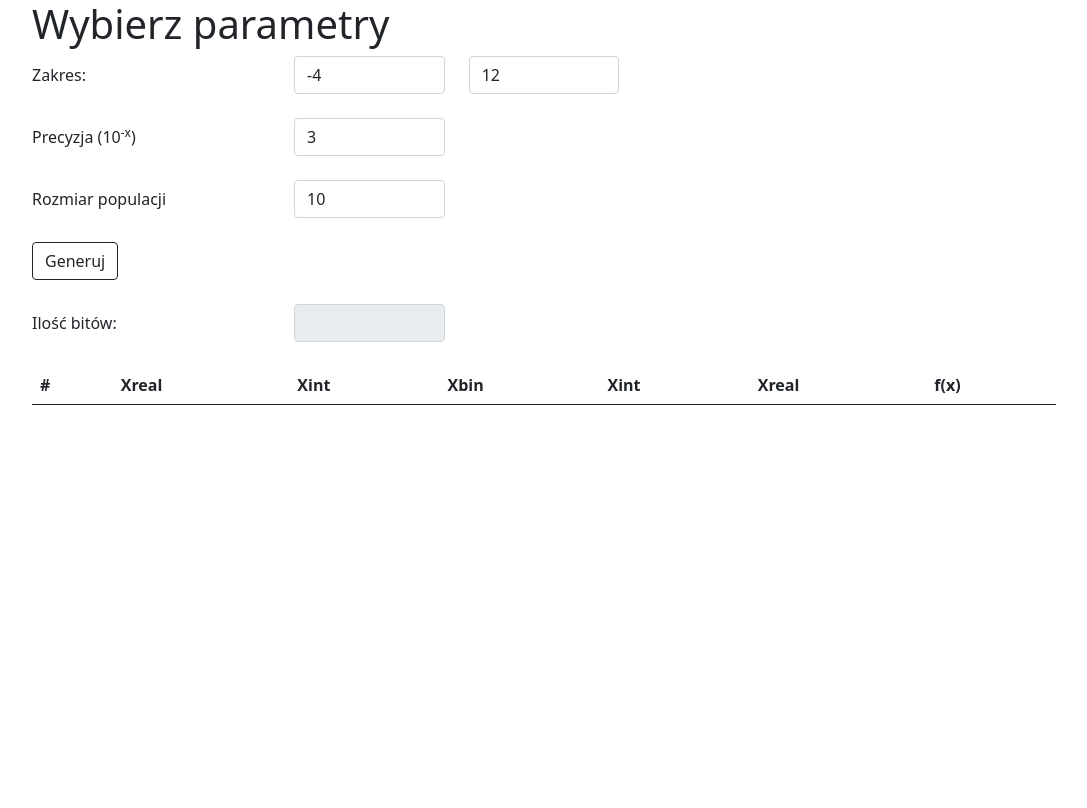
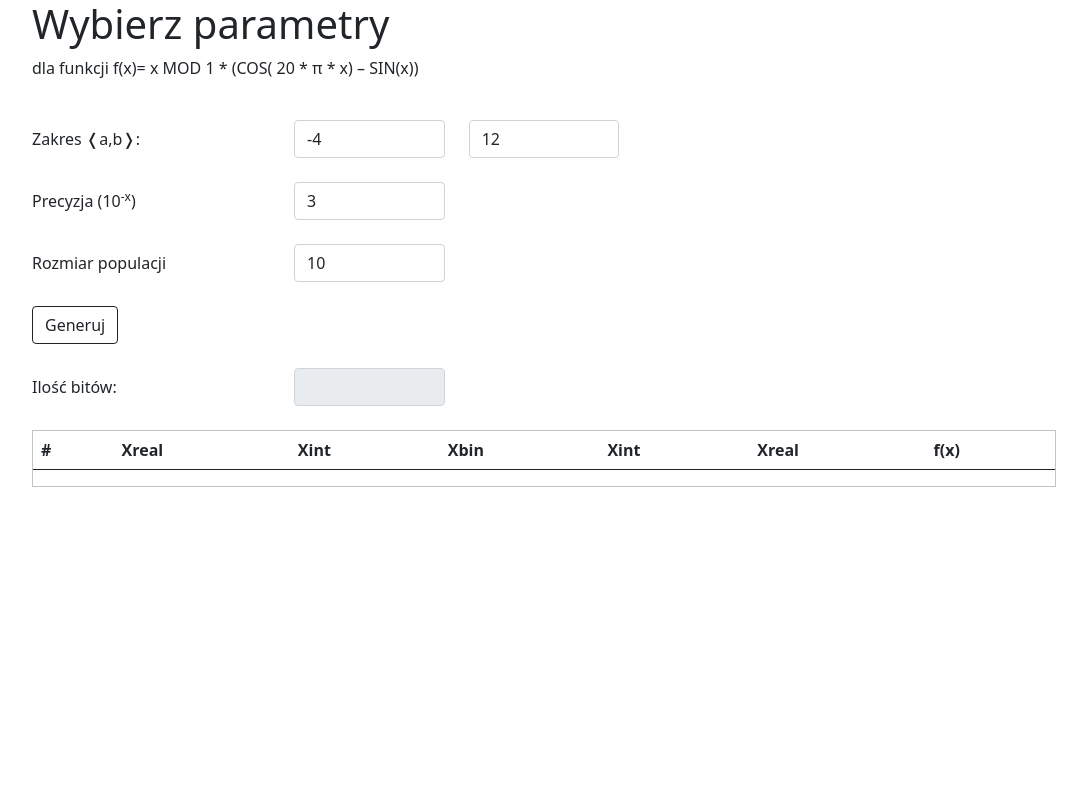
Before and after one commit to bigboyTaysh/genalgorithm, a Django app: page / in a window 1280 px wide. Shown: the whole page, without its empty margins (96-1183 px from the left). Before the commit the page ends 405 px from the top, so only its background shows below. Run offline with Django 3.2, Linux system fonts and the light colour scheme; lists and menus that the app fills with data are empty.

Commit message:
view of index

```diff
--- a/genapp/modules.py
+++ b/genapp/modules.py
@@ -28,6 +28,9 @@ def func(real, precision):
     format_str = '%.' + str(precision) + 'f'
     fraction, integer = math.modf(real)
     fx = fraction * (math.cos(20 * Decimal(math.pi) * real) - math.sin(real))
+    if (fx == '-0.0'):
+        fx = '0.0'
+
     return format(format_str % fx)
 
 def get_individual(rangeA, rangeB, precision, power):
--- a/genapp/static/main.css
+++ b/genapp/static/main.css
@@ -1,4 +1,6 @@
 body {
+
+    height: 101vh;
     width: 80%;
     margin: 0 auto;
 }
@@ -12,3 +14,9 @@ form {
     display: inline-block;
     text-align: right;
 }
+
+.overflow {
+    width: 100%;
+    overflow-y: auto;
+    border: 1px solid #c2c3c4;
+}
--- a/genapp/templates/genapp/index.html
+++ b/genapp/templates/genapp/index.html
@@ -5,11 +5,13 @@
 <link href="{% static 'main.css' %}" rel="stylesheet"></script>
 
 <h1>Wybierz parametry</h1>
+<p>dla funkcji f(x)= x MOD 1 * (COS( 20 * π * x) – SIN(x))</p>
+<br>
 
 <form action="{% url 'start' %}" method="post">
     {% csrf_token %}
     <div class="form-group row">
-        <label for="rangeA" class="col-sm-3 col-form-label">Zakres: </label>
+        <label for="rangeA" class="col-sm-3 col-form-label">Zakres &#10092;a,b&#10093;: </label>
         <div class="col-sm-2 col-lg-2">
           <input type="number" name="rangeA" class="form-control rangeA" value="-4">
         </div>
@@ -22,7 +24,7 @@
     <div class="form-group row">
         <label for="precision" class="col-sm-3 col-form-label">Precyzja (10<sup>-x</sup>)</label>
         <div class="col-sm-4 col-lg-2">
-          <input type="number" name="precision" class="form-control precision" value="3">
+          <input type="number" name="precision" class="form-control precision" value="3" min="0" step="1">
           <label for="precision" class="example">	</label>
         </div>
     </div>
@@ -48,6 +50,7 @@
 </div>
 <br>
 
+<div class="overflow">
   <table class="table">
     <thead>
       <tr>
@@ -63,6 +66,8 @@
     <tbody class="results">
     </tbody>
   </table>
+</div>
+
 
 {% load static %}
 <script src="{% static 'main.js' %}"></script>
```
Lines whose indentation alone changed are shown as unchanged.
